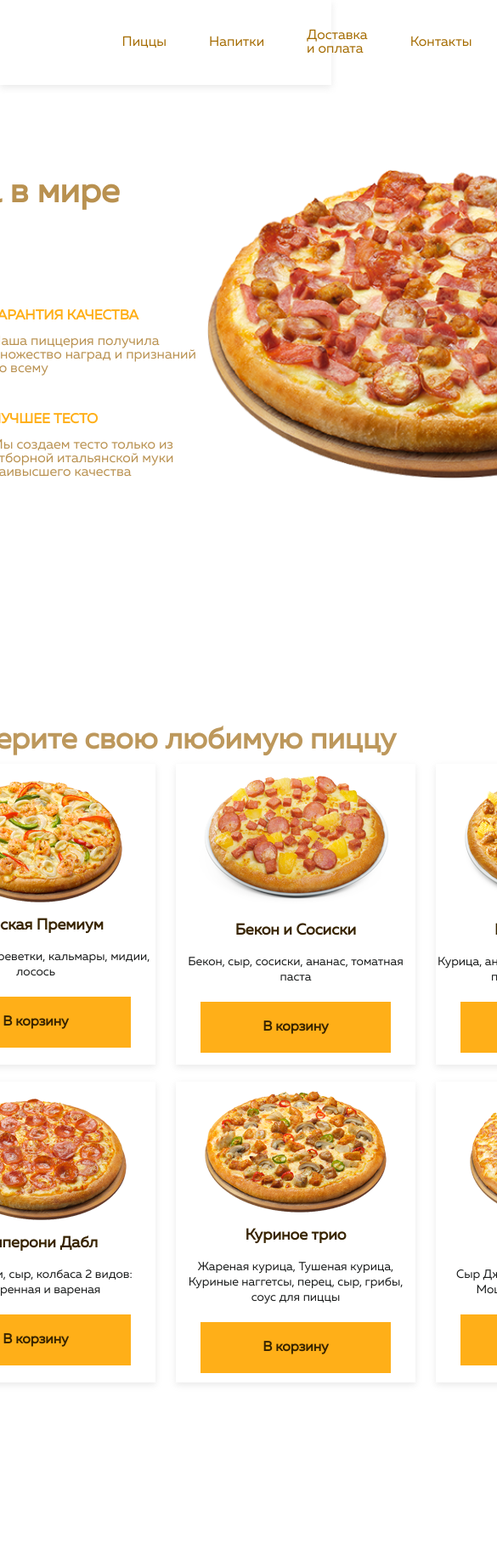
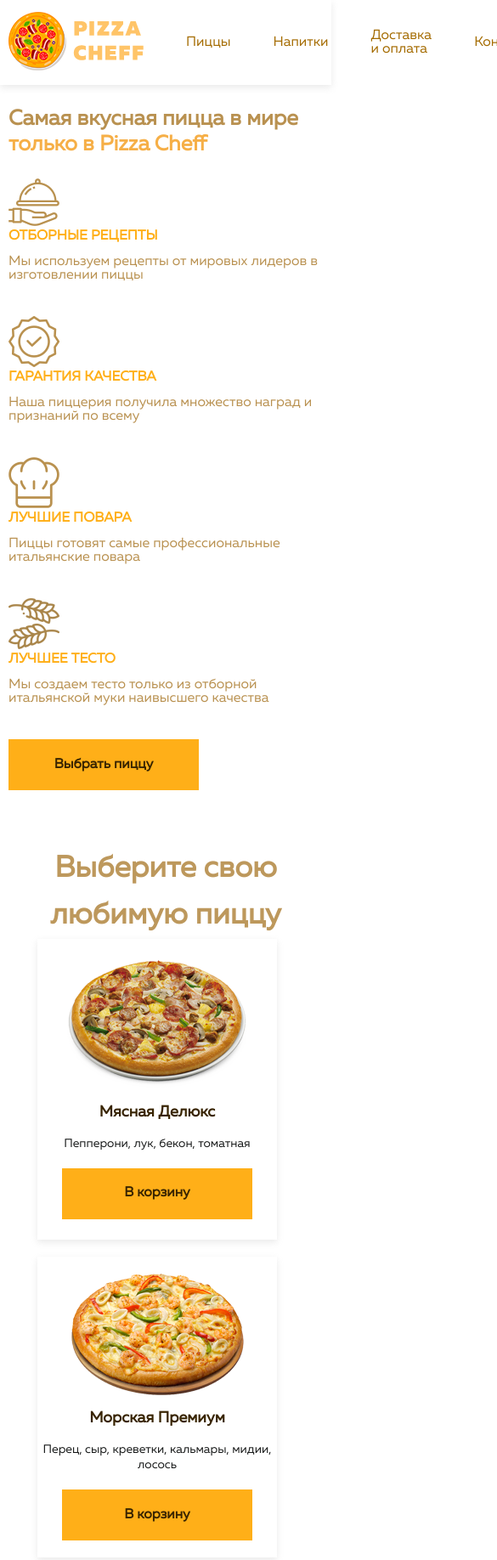
Before and after one commit to temirhanb/pizza-lending, a website: page index.html in a window 390 px wide. Shown: the top 1836 px of the page at 85% size, 585 px wide, since content can reach past the window. Drawn offline with Linux system fonts and the light colour scheme.

Commit message:
- add mobile

```diff
--- a/index.html
+++ b/index.html
@@ -154,28 +154,38 @@
     </div>
 
     <form class="footer__form" id="form" action="/apply" method="post">
+      <div>
         <input
           oninput="this.value = this.value.replace(/\./g, '')"
           name="user_name"
           class="footer__form_input"
           placeholder="Ваше имя"
           type="text"
+          id="input_name"
+          required
         />
+      </div>
+      <div>
         <input
           class="footer__form_input"
           name="user_adress"
           placeholder="Адресс доставки"
           type="text"
+          required
         />
+      </div>
+      <div>
         <input
           class="footer__form_input"
           name="user_phone"
           placeholder="Телефон"
-        type="text"
+          type="tel"
         />
+      </div>
       <button
         class="button__select_pizza"
         type="submit"
+        id="button"
       >
         <span>
           Оформить заказ
@@ -190,8 +200,7 @@
       <div class="title__only">Спасибо за заказ!</div>
     </div>
   </div>
-
 </div>
 </body>
-<script src="src/index.js"/>
+<script src="src/index.js"></script>
 </html>
--- a/src/index.js
+++ b/src/index.js
@@ -1,7 +1,8 @@
 const applicantForm = document.getElementById('form')
 const popup = document.getElementById('popup'); // Фон попап окна
-let popupBg = document.querySelector('.popup__bg'); // Фон попап окна
+const popupBg = document.querySelector('.popup__bg'); // Фон попап окна
 
+const nameReg = /[A-Za-zА-Яа-яЁё]/
 const sendData = async (data) => {
   return await fetch('https://fakestoreapi.com/carts', {
     method: 'POST',
@@ -10,13 +11,13 @@ const sendData = async (data) => {
   })
 }
 
-function serializeForm(formNode) {
+const serializeForm = (formNode) => {
   const {elements} = formNode
 
   return Array.from(elements)
     .map((element) => {
       const {name, value} = element
-      return {name, value}
+      return {[name]: value}
     })
 }
 
@@ -24,14 +25,15 @@ async function handleFormSubmit(event) {
   event.preventDefault()
   const data = serializeForm(applicantForm)
   const response = await sendData(data)
-  if(response.status === 200) {
+
+  if (response.status === 200) {
     popup.classList.add('active');
     popupBg.classList.add('active'); // Добавляем класс 'active' для фона
   }
-  console.log(response)
 }
+
 document.addEventListener('click', (e) => { // Вешаем обработчик на весь документ
-  if(e.target === popupBg) { // Если цель клика - фот, то:
+  if (e.target === popupBg) { // Если цель клика - фот, то:
     popup.classList.remove('active'); // И с окна
     popupBg.classList.remove('active'); // Убираем активный класс с фона
   }
--- a/src/style/index.css
+++ b/src/style/index.css
@@ -6,6 +6,7 @@
 body {
   margin: 0;
   overflow-x: hidden;
+  width: 100vw;
 }
 
 .container {
@@ -13,6 +14,8 @@ body {
   flex-direction: column;
   justify-content: center;
   align-items: center;
+  width: 100%;
+  margin-bottom: 20px;
 }
 
 .container__header {
@@ -78,6 +81,10 @@ body {
 .select__info {
   display: grid;
   grid-template-columns: 50% 50%;
+}
+
+@media screen and (max-width: 1200px) {
+
 }
 
 .info {
@@ -249,6 +256,10 @@ body {
   font-family: "MullerRegular", Verdana, Tahoma;
 }
 
+.footer__form_input.error {
+  border: 1px solid red;
+}
+
 .footer__form {
   margin-top: 50px;
 }
@@ -297,3 +308,137 @@ body {
   opacity: 1;
   pointer-events: all;
 }
+
+@media screen and (max-width: 1200px) {
+  .header {
+    width: 800px;
+    padding-left: 20px;
+  }
+
+  .header__logo {
+    margin-right: 100px;
+  }
+
+  .title {
+    font-size: 25px;
+    line-height: 30px;
+  }
+
+  .title__only {
+    font-size: 25px;
+    line-height: 30px;
+  }
+
+  .select {
+    width: 800px;
+    padding-left: 20px;
+    margin-top: 50px;
+  }
+
+  .big__picture_pizza {
+    width: 40%;
+    height: 35%;
+  }
+
+  .info {
+    flex-direction: column;
+    align-items: flex-start;
+  }
+  .select__title{
+    margin-bottom: 25px;
+  }
+  .cart{
+    margin-top: 25px;
+    width: 800px;
+  }
+  .cart__items{
+    justify-content: center;
+  }
+  .cart__item{
+    margin-right: 20px;
+  }
+
+  .footer{
+    margin-top: 50px;
+    width: 800px;
+    grid-template-columns: 50% 50%;
+  }
+  .footer__description{
+    margin-top: 25px;
+  }
+}
+
+@media screen and (max-width: 1000px) {
+  .big__picture_pizza {
+    /*display: none;*/
+  }
+}
+
+@media screen and (max-width: 800px) {
+  .header {
+    width: 100%;
+    padding-left: 20px;
+  }
+
+  .header__logo {
+    margin-right: 50px;
+  }
+
+  .title {
+    font-size: 25px;
+    line-height: 30px;
+  }
+
+  .title__only {
+    font-size: 25px;
+    line-height: 30px;
+  }
+
+  .select {
+    width: 100%;
+    margin-left: 20px;
+    margin-right: 20px;
+    margin-top: 25px;
+    flex-direction: column;
+  }
+  .select__info{
+    grid-template-columns: 100%;
+  }
+
+  .big__picture_pizza {
+    display: none;
+  }
+
+  .info {
+    flex-direction: column;
+    align-items: flex-start;
+  }
+  .select__title{
+    margin-bottom: 25px;
+  }
+  .cart{
+    margin-top: 25px;
+    width: 100%;
+  }
+  .cart__items{
+    justify-content: center;
+    flex-direction: row;
+  }
+  .cart__item{
+    margin-right: 20px;
+  }
+
+  .footer{
+    margin-top: 25px;
+    margin-left: 20px;
+    width: 100%;
+    grid-template-columns: 100%;
+  }
+  .footer__description{
+    margin-top: 25px;
+  }
+}
+
+@media screen and (max-width: 520px) {
+
+}
```
Lines whose indentation alone changed are shown as unchanged.
